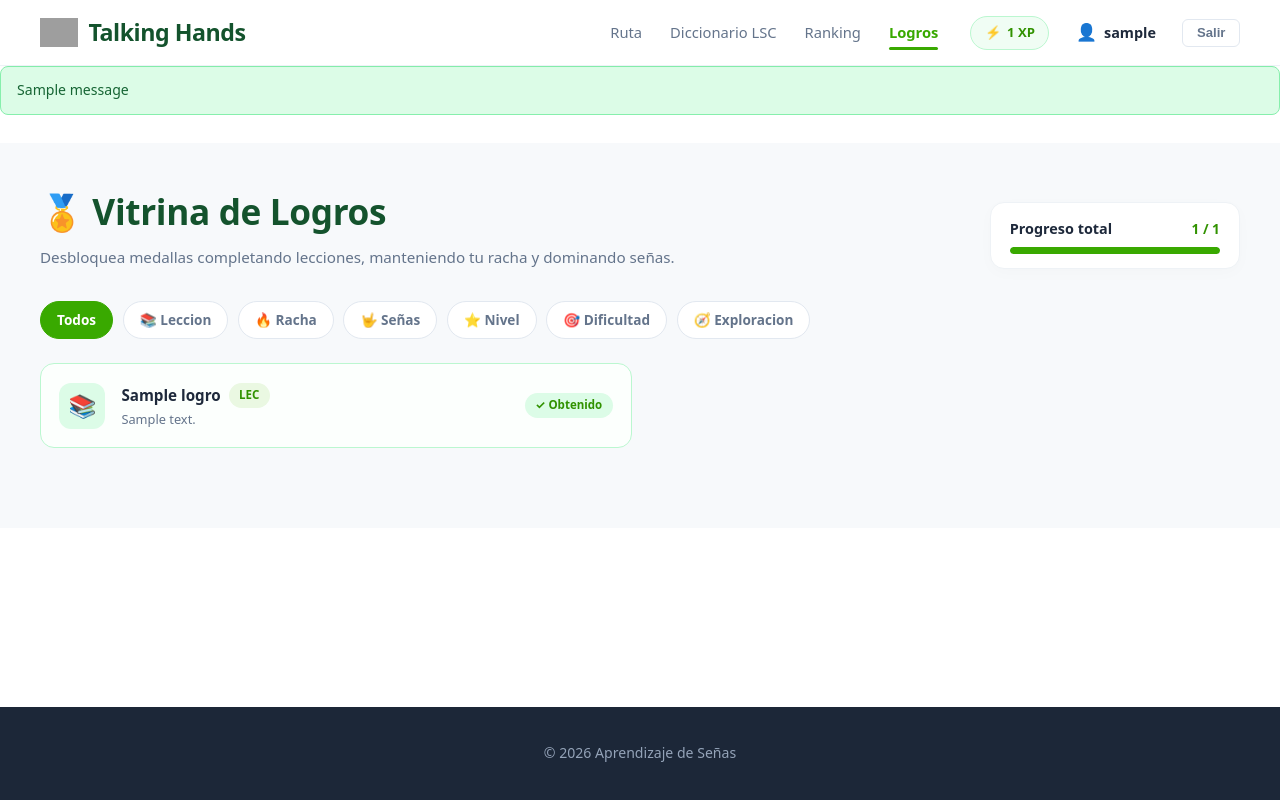
After one commit to caldasduquekarenlizeth-spec/Talking-Hands-django, a Django app: page /logros/ in a window 1280 px wide. The commit adds this page. Run offline with Django 5.2, Linux system fonts and the light colour scheme; a user stored in the database is signed in; tables that the repository leaves empty hold one stand-in row (values such as "Sample post"); one stand-in notice (Sample message) is shown; grey boxes are pictures that could not be loaded.

Commit message:
Agrega modulo de visualización de logros

```diff
--- a/th_app/static/th_app/css/styles.css
+++ b/th_app/static/th_app/css/styles.css
@@ -2329,3 +2329,8 @@ body {
     gap: 0.65rem;
   }
 }
+
+.logros-summary-box {
+  padding: 0.9rem 1.2rem;
+  border-radius: 14px;
+}
--- a/th_app/templates/th_app/aprendiz/dashboard.html
+++ b/th_app/templates/th_app/aprendiz/dashboard.html
@@ -124,8 +124,8 @@
       <!-- Widget Liga Bronce (Top 3) -->
       <section class="sidebar-widget">
         <div class="widget-header clickable">
-          <h4 class="widget-title">Liga Bronce (Top 3)</h4>
-          <span class="widget-arrow">›</span>
+          <h4 class="widget-title">Ranking global (Top 3)</h4>
+          <a href="{% url 'ranking' %}" class="widget-arrow" style="text-decoration: none;">›</a>
         </div>
 
         <ul class="ranking-list">
--- /dev/null
+++ b/th_app/templates/th_app/aprendiz/logros.html
@@ -0,0 +1,107 @@
+{% extends 'th_app/base.html' %}
+{% load static %}
+
+{% block title %}Mis Logros | Talking Hands{% endblock %}
+
+{% block content %}
+<div class="learn-route-wrapper">
+  <div class="dict-container">
+
+    <!-- Cabecera y Resumen de Progreso -->
+    <header class="route-header ranking-page-header">
+      <div>
+        <h1 class="route-title">🏅 Vitrina de Logros</h1>
+        <p class="route-subtitle">Desbloquea medallas completando lecciones, manteniendo tu racha y dominando señas.</p>
+      </div>
+
+      <div class="sidebar-widget logros-summary-box">
+        <div class="widget-header" style="margin-bottom: 0.4rem;">
+          <span class="widget-title" style="font-size: 0.9rem;">Progreso total</span>
+          <span class="widget-goal-count">{{ total_obtenidos }} / {{ total_general }}</span>
+        </div>
+        <div class="progress-bar-track" style="width: 210px;">
+          <div class="progress-bar-fill" style="--p: {{ porcentaje_logros }}%; width: var(--p);"></div>
+        </div>
+      </div>
+    </header>
+
+    <!-- Filtros por Tipo de Logro -->
+    <nav class="dict-categories-bar" aria-label="Filtrar logros por tipo">
+        <a href="{% url 'logros' %}" class="cat-pill {% if not categoria_actual %}active{% endif %}">
+            Todos
+        </a>
+
+        {% for codigo, nombre in tipos_choices %}
+            <a href="{% url 'logros' %}?tipo={{ codigo }}"
+            class="cat-pill {% if categoria_actual == codigo %}active{% endif %}">
+            {% if codigo == "LEC" %}📚
+            {% elif codigo == "RAC" %}🔥
+            {% elif codigo == "SEN" %}🤟
+            {% elif codigo == "NIV" %}⭐
+            {% elif codigo == "DIF" %}🎯
+            {% else %}🧭{% endif %}
+            {{ nombre }}
+            </a>
+        {% endfor %}
+    </nav>
+
+    <!-- Cuadrícula de Logros -->
+    <section class="achievements-grid">
+      {% for logro in logros %}
+        {% if logro.id in obtenidos_ids %}
+          <!-- Logro Desbloqueado -->
+          <article class="achievement-card unlocked">
+            <div class="achievement-icon unlocked">
+              {% if logro.tipo == "LEC" %}📚
+              {% elif logro.tipo == "RAC" %}🔥
+              {% elif logro.tipo == "SEN" %}🤟
+              {% elif logro.tipo == "NIV" %}⭐
+              {% elif logro.tipo == "DIF" %}🎯
+              {% elif logro.tipo == "EXP" %}🧭
+              {% else %}🏆{% endif %}
+            </div>
+
+            <div class="achievement-info">
+              <div style="display: flex; align-items: center; gap: 0.5rem; margin-bottom: 0.2rem;">
+                <h3 class="achievement-title" style="margin-bottom: 0;">{{ logro.nombre }}</h3>
+                {% if logro.tipo %}
+                  <span class="dict-cat-tag" style="position: static;">{{ logro.tipo }}</span>
+                {% endif %}
+              </div>
+              <p class="achievement-desc">{{ logro.descripcion }}</p>
+            </div>
+
+            <span class="badge-completed">✓ Obtenido</span>
+          </article>
+        {% else %}
+          <!-- Logro Bloqueado -->
+          <article class="achievement-card locked">
+            <div class="achievement-icon locked">🔒</div>
+
+            <div class="achievement-info">
+              <div style="display: flex; align-items: center; gap: 0.5rem; margin-bottom: 0.2rem;">
+                <h3 class="achievement-title" style="margin-bottom: 0;">{{ logro.nombre }}</h3>
+                {% if logro.tipo %}
+                  <span class="cat-pill" style="padding: 0.1rem 0.5rem; font-size: 0.7rem;">{{ logro.tipo }}</span>
+                {% endif %}
+              </div>
+              <p class="achievement-desc">{{ logro.descripcion }}</p>
+              {% if logro.puntos_xp %}
+                <small style="color: var(--text_secundario); font-weight: 600;">Meta: {{ logro.puntos_xp }} XP</small>
+              {% endif %}
+            </div>
+          </article>
+        {% endif %}
+      {% empty %}
+        <div class="sidebar-widget dict-empty-state">
+          <span style="font-size: 2.5rem; display: block; margin-bottom: 0.5rem;">🏅</span>
+          <h3 class="route-module-title">No hay logros en esta categoría</h3>
+          <p class="route-module-desc">Aún no se han registrado logros de este tipo.</p>
+          <a href="{% url 'logros' %}" class="btn-route-study" style="margin-top: 1rem;">Ver todos los logros</a>
+        </div>
+      {% endfor %}
+    </section>
+
+  </div>
+</div>
+{% endblock %}
--- a/th_app/templates/th_app/base.html
+++ b/th_app/templates/th_app/base.html
@@ -30,7 +30,10 @@
                         <a href="{% url 'diccionario_sennas' %}" class="nav-item {% if request.resolver_match.url_name == 'diccionario_sennas' %}active{% endif %}">Diccionario LSC</a>
                     </li>
                     <li>
-                        <a href="{% url 'ranking' %}" class="nav-item {% if request.resolver_match.url_name == 'perfil_y_ranking' %}active{% endif %}">Ranking</a>
+                        <a href="{% url 'ranking' %}" class="nav-item {% if request.resolver_match.url_name == 'ranking' %}active{% endif %}">Ranking</a>
+                    </li>
+                    <li>
+                        <a href="{% url 'logros' %}" class="nav-item {% if request.resolver_match.url_name == 'logros' %}active{% endif %}">Logros</a>
                     </li>
                 </ul>
 
--- a/th_app/urls.py
+++ b/th_app/urls.py
@@ -19,6 +19,7 @@ urlpatterns = [
     path("diccionario/", views.diccionario_sennas, name="diccionario_sennas"),
     path("perfil/", views.perfil_y_ranking, name="perfil_y_ranking"),
     path("ranking/", views.ranking, name="ranking"),
+    path('logros/', views.mis_logros, name='logros'),
 ]
 
 if settings.DEBUG:
--- a/th_app/views.py
+++ b/th_app/views.py
@@ -4,7 +4,7 @@ from django.contrib.auth.models import User
 from django.contrib.auth.decorators import login_required
 from django.contrib import messages
 from django.db.models import Q
-from .models import Modulo, Leccion, Ejercicio, Senna, Logro, Perfil
+from .models import Modulo, Leccion, Ejercicio, Senna, Logro, Perfil, TipoLogro
 import random
 
 # Create your views here.
@@ -192,13 +192,76 @@ def realizar_leccion(request, leccion_id):
 
 # Función para desbloquear los logros de XP automáticamente
 def verificar_logros(perfil):
-    # Desbloquea logros cuyo requisito de puntos_xp haya sido alcanzado por el aprendiz
-    logros_disponibles = Logro.objects.filter(puntos_xp__lte=perfil.puntos_xp).exclude(
-        id__in=perfil.logros_obtenidos.values_list("id", flat=True)
-    )
-    for logro in logros_disponibles:
-        perfil.logros_obtenidos.add(logro)
+    # Excluir los logros que el usuario ya tiene
+    obtenidos_ids = perfil.logros_obtenidos.values_list("id", flat=True)
+    logros_pendientes = Logro.objects.exclude(id__in=obtenidos_ids)
 
+    # Métricas actuales del aprendiz
+    xp_actual = perfil.puntos_xp
+    lecciones_count = perfil.lecciones_completadas.count()
+    racha_actual = getattr(perfil, "racha_dias", 0)
+    # Señas aprendidas
+    sennas_count = getattr(perfil, "sennas_aprendidas", perfil.lecciones_completadas).count()
+    # Nivel (cada 25 xp sube un nivel)
+    nivel_actual = (xp_actual // 25) + 1
+
+    for logro in logros_pendientes:
+        tipo = (getattr(logro, "tipo", "") or "").lower().strip()
+        # Toma el valor meta del campo numérico que haya en Logro (puntos_xp, meta o requisito)
+        requisito = getattr(logro, "meta", None) or getattr(logro, "puntos_xp", 0)
+        cumple = False
+
+        if tipo in "LECCION":
+            cumple = lecciones_count >= requisito
+        elif tipo == "RACHA":
+            cumple = racha_actual >= requisito
+        elif tipo in ["SEN", "Señas"]:
+            cumple = sennas_count >= requisito
+        elif tipo == ["NIV","Nivel"]:
+            cumple = nivel_actual >= requisito
+        elif tipo == ["DIF","Dificultad"]:
+            # Se desbloquea si alcanza el XP requerido en algunas lecciones
+            cumple = xp_actual >= requisito
+        elif tipo in ["EXP", "Exploracion"]:
+            # Ej: ha visitado el diccionario o completado su primera lección
+            cumple = lecciones_count >= max(1, requisito)
+        else:
+            # Respaldo por defecto: comparación directa por puntos_xp
+            cumple = xp_actual >= logro.puntos_xp
+
+        if cumple:
+            perfil.logros_obtenidos.add(logro)
+
+
+@login_required
+def mis_logros(request):
+    perfil = get_object_or_404(Perfil, usuario=request.user)
+
+    # Ejecutamos la verificación antes de mostrar para asegurar que estén al día
+    verificar_logros(perfil)
+
+    categoria_actual = request.GET.get("tipo", "").strip()
+    todos_los_logros = Logro.objects.all()
+
+    if categoria_actual:
+        todos_los_logros = todos_los_logros.filter(tipo__iexact=categoria_actual)
+
+    obtenidos_ids = set(perfil.logros_obtenidos.values_list("id", flat=True))
+    total_general = Logro.objects.count()
+    total_obtenidos = len(obtenidos_ids)
+    porcentaje_logros = int((total_obtenidos / total_general) * 100) if total_general > 0 else 0
+
+    context = {
+        "perfil": perfil,
+        "logros": todos_los_logros,
+        "obtenidos_ids": obtenidos_ids,
+        "total_general": total_general,
+        "total_obtenidos": total_obtenidos,
+        "porcentaje_logros": porcentaje_logros,
+        "tipos_choices": TipoLogro.choices,
+        "categoria_actual": categoria_actual,
+    }
+    return render(request, "th_app/aprendiz/logros.html", context)
 
 
 # Función para permitir la búsqueda de señas usando la librería Q
```
Also changed, not shown: th_app/templates/th_app/aprendiz/login.html (+12 -0 lines), th_app/templates/th_app/aprendiz/register.html (line endings or trailing spaces).
